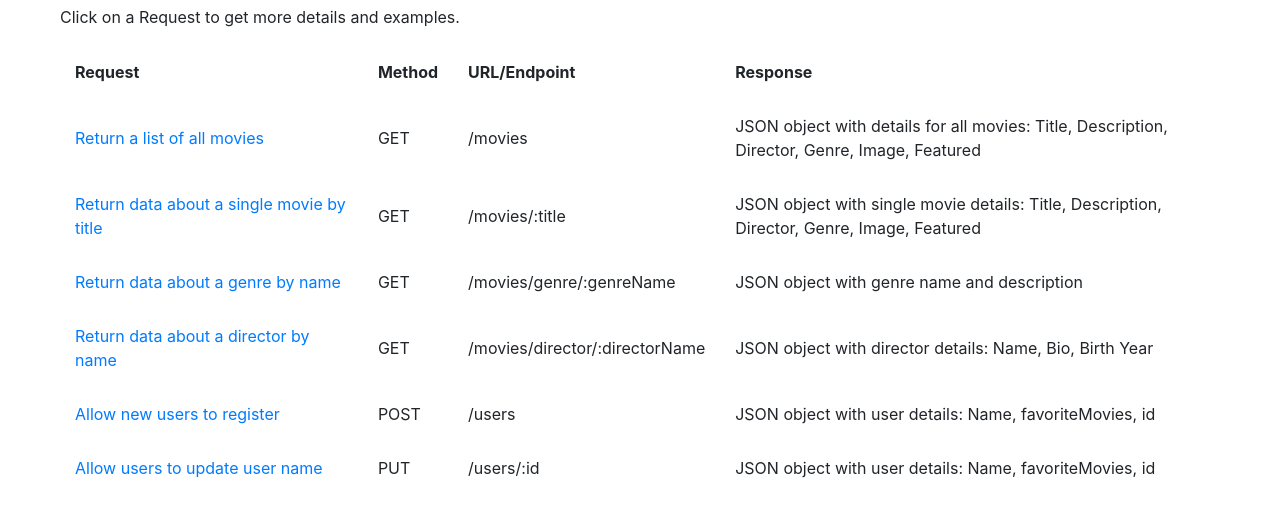
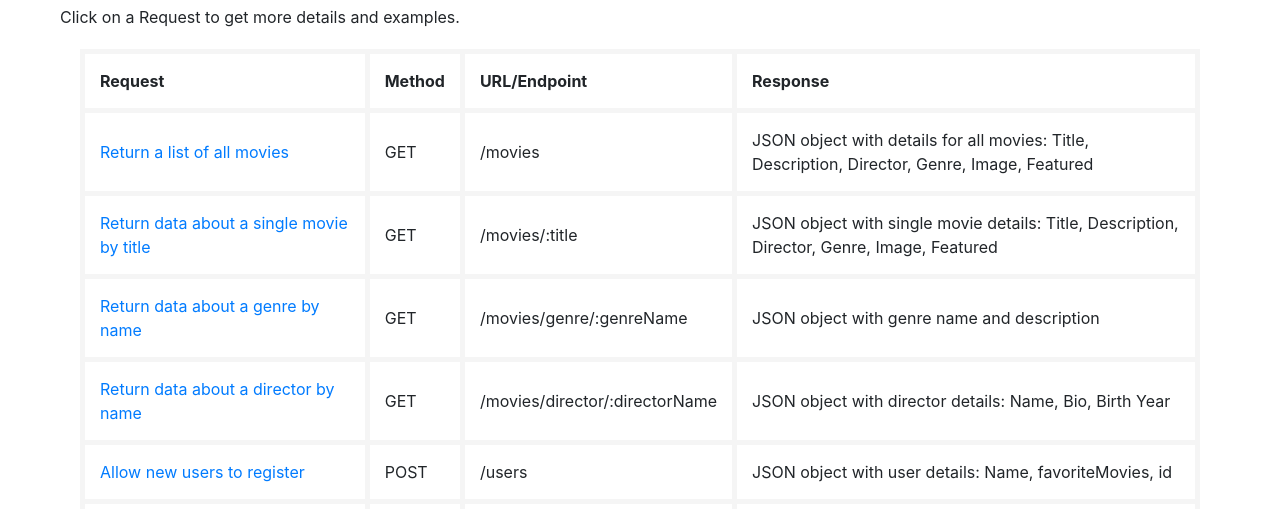
Before and after one commit to RParker505/movie_api, a website: page public/documentation.html in a window 1280 px wide. Shown: the part 252-761 px from the top of the page. Drawn offline with nearby package versions, Linux system fonts and the light colour scheme.

Commit message:
Add border styles to endpoint overview table

```diff
--- a/public/styles.css
+++ b/public/styles.css
@@ -2,6 +2,9 @@ body {
     padding: 20px 60px 60px 60px
 }
 
-th, td {
+table, th, td {
+    margin: 20px;
     padding: 15px;
+    border: 5px solid #F5F5F5;
+    border-collapse: collapse;
 }
```
